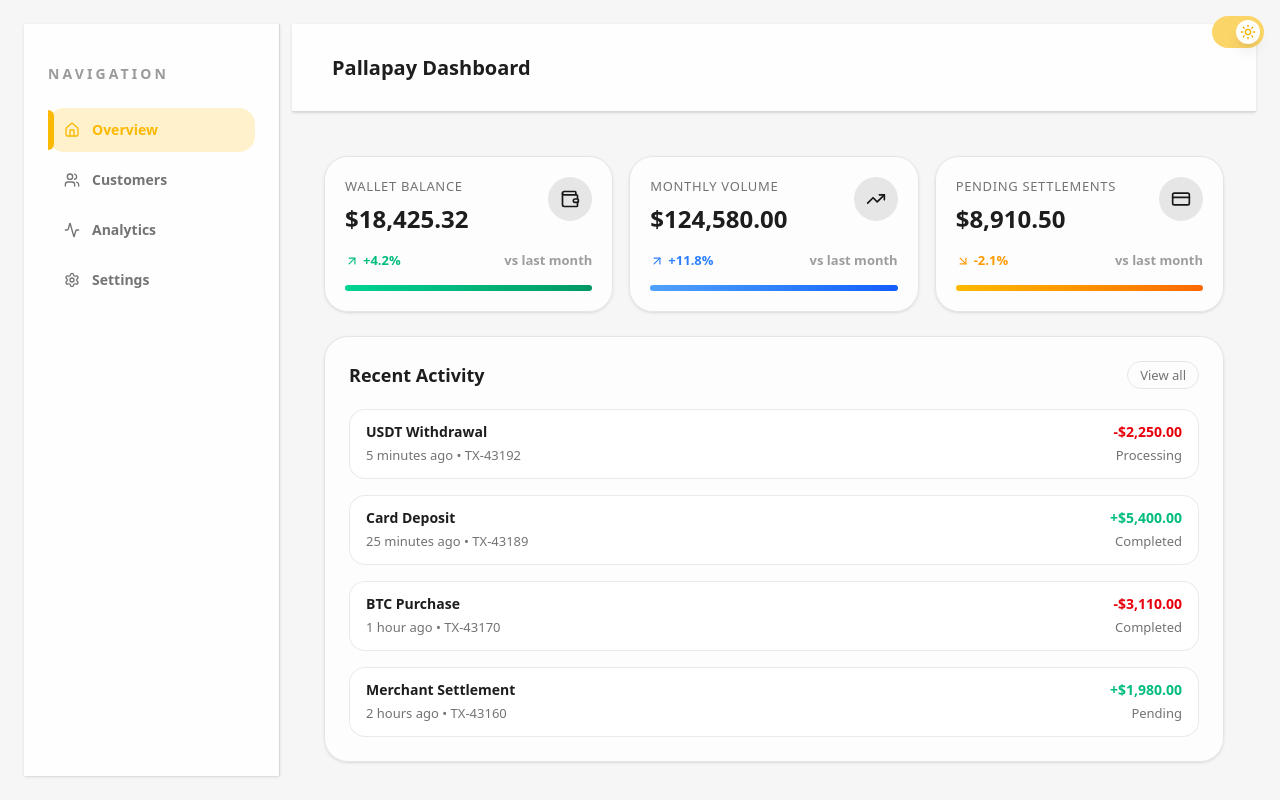
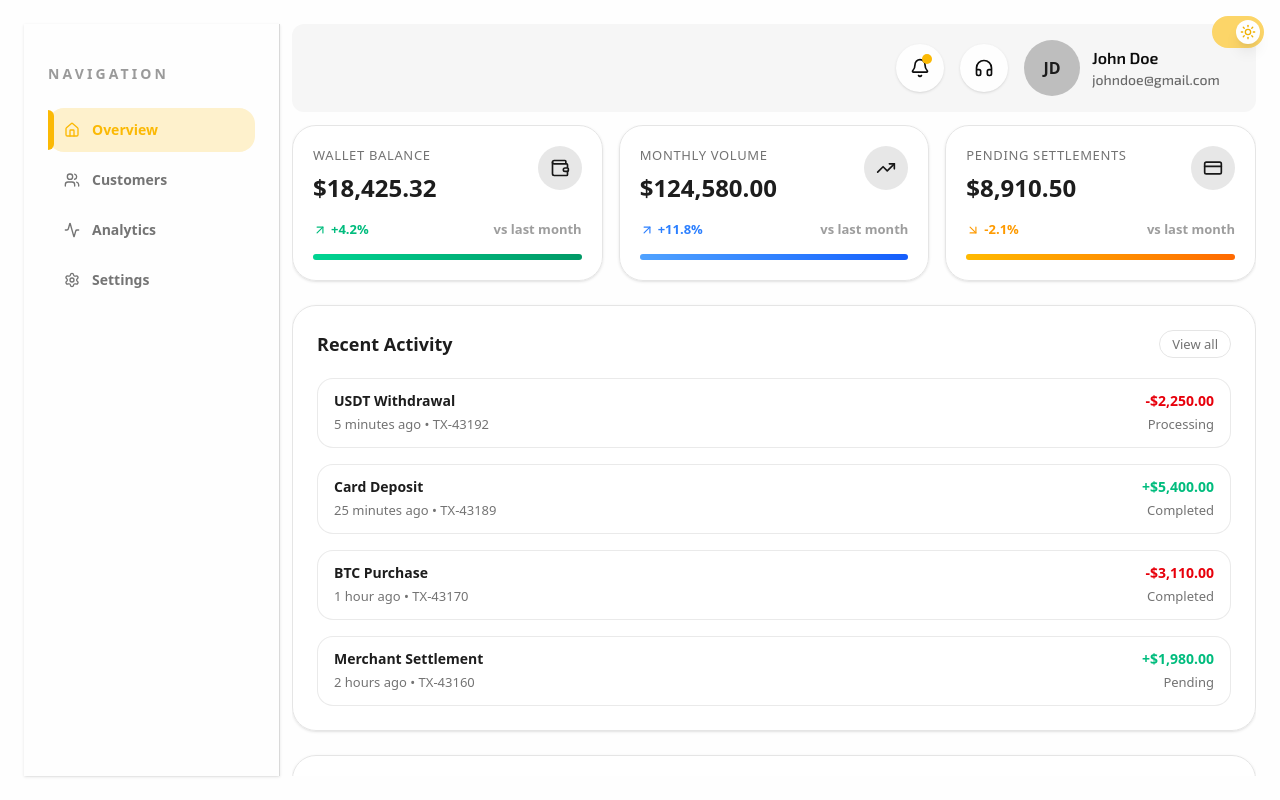
Before and after one commit to kishanpallapay/pallapay-redesign, a Next.js app: page /dashboard in a window 1280 px wide. Built offline with nearby package versions, Linux system fonts and the light colour scheme.

Commit message:
chore: add top header right section UX

```diff
--- a/app/layout.tsx
+++ b/app/layout.tsx
@@ -31,7 +31,9 @@ export default function RootLayout({
           }}
         />
       </head>
-      <body className={`${geistSans.variable} ${geistMono.variable} antialiased`}>
+      <body
+        className={`${geistSans.variable} ${geistMono.variable} antialiased`}
+      >
         <ThemeToggle />
         {children}
       </body>
--- /dev/null
+++ b/components/layouts/top-header.tsx
@@ -0,0 +1,146 @@
+"use client";
+
+import Image from "next/image";
+import { Bell, Headphones, Menu, Search, X } from "lucide-react";
+import { ComponentPropsWithoutRef, ReactNode, useEffect, useRef } from "react";
+
+import { cn } from "@/lib/utils";
+import { Button } from "../ui/button";
+
+export type HeaderUser = {
+  name: string;
+  email: string;
+  avatarUrl?: string;
+};
+
+type TopHeaderProps = {
+  hasNav: boolean;
+  sidebarOpen: boolean;
+  onToggleSidebar: () => void;
+  header?: ReactNode;
+  actions?: ReactNode;
+  searchPlaceholder: string;
+  hasNotificationDot: boolean;
+  user: HeaderUser;
+  onHeightChange?: (height: number) => void;
+} & ComponentPropsWithoutRef<"header">;
+
+const getInitials = (value: string) =>
+  value
+    .split(" ")
+    .filter(Boolean)
+    .map(part => part.charAt(0)?.toUpperCase() ?? "")
+    .slice(0, 2)
+    .join("") || "JD";
+
+export function TopHeader({
+  hasNav,
+  sidebarOpen,
+  onToggleSidebar,
+  header,
+  actions,
+  searchPlaceholder,
+  hasNotificationDot,
+  user,
+  className,
+  style,
+  onHeightChange,
+  ...rest
+}: TopHeaderProps) {
+  const headerRef = useRef<HTMLElement | null>(null);
+  const lastReportedHeight = useRef<number>(0);
+  const userInitials = getInitials(user.name);
+
+  useEffect(() => {
+    if (!onHeightChange) return;
+    const node = headerRef.current;
+    if (!node) return;
+
+    const reportHeight = (height: number) => {
+      if (Math.abs(lastReportedHeight.current - height) < 0.5) return;
+      lastReportedHeight.current = height;
+      onHeightChange(height);
+    };
+
+    reportHeight(node.getBoundingClientRect().height);
+
+    if (typeof ResizeObserver === "undefined") return;
+
+    const observer = new ResizeObserver(entries => {
+      for (const entry of entries) {
+        if (entry.target !== node) continue;
+        reportHeight(entry.contentRect.height);
+      }
+    });
+
+    observer.observe(node);
+
+    return () => observer.disconnect();
+  }, [onHeightChange]);
+
+  return (
+    <header
+      ref={headerRef}
+      className={cn(
+        "fixed top-6 left-6 right-6 z-30 transition-all",
+        hasNav ? "lg:left-[calc(16rem+2.25rem)]" : "",
+        className
+      )}
+      style={style}
+      {...rest}
+    >
+      <div className="w-full rounded-[12px] bg-gray-50 dark:bg-gray-600 px-4 py-4  sm:px-4 sm:py-2 md:py-4 md:pl-3.5 md:pr-6">
+        <div className="flex w-full flex-wrap items-center gap-4 md:flex-nowrap md:gap-6">
+          <div className="flex w-full items-center justify-end gap-3 md:basis-auto md:flex-nowrap md:gap-4">
+            <div className="flex items-center gap-4">
+              <Button
+                type="button"
+                className="bg-white dark:bg-black w-10 h-10 md:h-12 md:w-12 p-2.5  rounded-full relative"
+                aria-label="Notifications"
+              >
+                <Bell className="h-5 w-5" />
+                {hasNotificationDot ? (
+                  <span className="absolute right-2 top-2 md:top-2.5 md:right-3 inline-flex h-2.5 w-2.5 items-center justify-center rounded-full bg-orange ">
+                    <span className="sr-only">New notifications</span>
+                  </span>
+                ) : null}
+              </Button>
+              <Button
+                variant={"primary"}
+                className="bg-white dark:bg-black w-10 h-10 md:h-12 md:w-12 p-2.5 rounded-full"
+                aria-label="Customer support"
+              >
+                <Headphones className="h-5 w-5" />
+              </Button>
+              <div className="flex items-center gap-2 md:gap-3 rounded-full">
+                {user.avatarUrl ? (
+                  <div className="relative w-10 h-10 md:h-14 md:w-14 overflow-hidden rounded-full bg-gray-200">
+                    <Image
+                      src={user.avatarUrl}
+                      alt={`${user.name}'s avatar`}
+                      fill
+                      sizes="56px"
+                      className="object-cover"
+                    />
+                  </div>
+                ) : (
+                  <div className="flex  w-10 h-10 md:h-14 md:w-14 items-center justify-center rounded-full bg-gray-200 text-base font-semibold text-gray-600 dark:bg-gray-700 dark:text-gray-200">
+                    {userInitials}
+                  </div>
+                )}
+                <div className="hidden min-w-[140px] text-left leading-tight sm:block">
+                  <p className="text-base font-exo2-semibold text-black dark:text-white">
+                    {user.name}
+                  </p>
+                  <p className="text-sm font-exo2-medium text-black dark:text-white opacity-60">
+                    {user.email}
+                  </p>
+                </div>
+              </div>
+            </div>
+          </div>
+        </div>
+      </div>
+    </header>
+  );
+}
--- a/components/layouts/with-responsive-layout.tsx
+++ b/components/layouts/with-responsive-layout.tsx
@@ -9,9 +9,10 @@ import {
 } from "react";
 import Link from "next/link";
 import { usePathname } from "next/navigation";
-import { Menu, X } from "lucide-react";
+import { X } from "lucide-react";
 
 import { cn } from "@/lib/utils";
+import { HeaderUser, TopHeader } from "@/components/layouts/top-header";
 
 type NavItem = {
   label: string;
@@ -25,11 +26,20 @@ type LayoutOptions = {
   header?: ReactNode;
   actions?: ReactNode;
   sidebarTitle?: ReactNode;
+  searchPlaceholder?: string;
+  user?: HeaderUser;
+  hasNotificationDot?: boolean;
 };
 
 type ResponsiveLayoutProps = LayoutOptions & {
   children: ReactNode;
 };
+
+const DEFAULT_USER: HeaderUser = {
+  name: "John Doe",
+  email: "johndoe@gmail.com",
+};
+const DEFAULT_HEADER_HEIGHT = 112;
 
 function ResponsiveLayout({
   children,
@@ -37,13 +47,25 @@ function ResponsiveLayout({
   header,
   actions,
   sidebarTitle,
+  searchPlaceholder = "Search",
+  user,
+  hasNotificationDot = true,
 }: ResponsiveLayoutProps) {
   const [sidebarOpen, setSidebarOpen] = useState(false);
+  const [headerHeight, setHeaderHeight] = useState<number | null>(null);
   const pathname = usePathname() ?? "/";
   const hasNav = Boolean(navItems?.length);
+  const userProfile = user ?? DEFAULT_USER;
+  const toggleSidebar = useCallback(() => setSidebarOpen(open => !open), []);
 
   const closeSidebar = useCallback(() => {
     setSidebarOpen(false);
+  }, []);
+
+  const handleHeaderHeight = useCallback((height: number) => {
+    setHeaderHeight(previous =>
+      previous !== null && Math.abs(previous - height) < 0.5 ? previous : height
+    );
   }, []);
 
   const renderNavItems = useCallback(
@@ -74,8 +96,12 @@ function ResponsiveLayout({
     [navItems, pathname]
   );
 
+  const mainTopOffset = `calc(${
+    headerHeight ?? DEFAULT_HEADER_HEIGHT
+  }px + 2.3rem)`;
+
   return (
-    <div className="relative flex h-screen w-screen overflow-hidden bg-gray-50 p-6 text-gray-600">
+    <div className="relative flex h-screen w-screen overflow-hidden dark:bg-black bg-white p-6 text-gray-600">
       {hasNav ? (
         <aside className="fixed top-6 bottom-6 left-6 z-40 hidden w-64 border-r border-gray-100 bg-white pb-8 pt-10 shadow-sm lg:flex">
           <div className="flex h-full w-full flex-col gap-6 overflow-y-auto px-6">
@@ -130,46 +156,23 @@ function ResponsiveLayout({
       ) : null}
 
       <div className="flex h-full w-full flex-col lg:pl-[calc(16rem+0.75rem)]">
-        <header
-          className={cn(
-            "fixed top-6 left-6 right-6 z-30 flex h-[88px] items-center border-b border-gray-100 bg-white/95 px-4 shadow-sm backdrop-blur transition-all lg:left-[calc(16rem+2.25rem)] lg:px-10"
-          )}
+        <TopHeader
+          hasNav={hasNav}
+          sidebarOpen={sidebarOpen}
+          onToggleSidebar={toggleSidebar}
+          header={header}
+          actions={actions}
+          searchPlaceholder={searchPlaceholder}
+          hasNotificationDot={hasNotificationDot}
+          user={userProfile}
+          onHeightChange={handleHeaderHeight}
+        />
+
+        <main
+          className="fixed left-6 right-6 bottom-6 overflow-y-auto lg:left-[calc(16rem+2.25rem)]"
+          style={{ top: mainTopOffset }}
         >
-          <div className="flex w-full items-center justify-between gap-4">
-            <div className="flex items-center gap-3">
-              {hasNav ? (
-                <button
-                  type="button"
-                  className="inline-flex h-11 w-11 items-center justify-center rounded-full border border-gray-100 text-gray-400 transition hover:bg-gray-50 hover:text-gray-600 focus-visible:outline-none focus-visible:ring-2 focus-visible:ring-orange-200 focus-visible:ring-offset-2 focus-visible:ring-offset-white lg:hidden"
-                  onClick={() => setSidebarOpen(open => !open)}
-                  aria-label={
-                    sidebarOpen ? "Close navigation" : "Open navigation"
-                  }
-                  aria-expanded={sidebarOpen}
-                >
-                  {sidebarOpen ? (
-                    <X className="h-5 w-5" />
-                  ) : (
-                    <Menu className="h-5 w-5" />
-                  )}
-                </button>
-              ) : null}
-              <div className="text-xl font-semibold leading-tight text-gray-600">
-                {header}
-              </div>
-            </div>
-            {actions ? (
-              <div className="flex items-center gap-3 text-gray-500">
-                {actions}
-              </div>
-            ) : null}
-          </div>
-        </header>
-
-        <main className="flex-1 overflow-y-auto bg-gray-50 pt-[100px]">
-          <div className="mx-auto h-full w-full max-w-6xl px-4 pb-12 pt-8 sm:px-6 lg:px-8">
-            {children}
-          </div>
+          <div className="h-full w-full no-scrollbar ">{children}</div>
         </main>
       </div>
     </div>
@@ -187,6 +190,9 @@ export function withResponsiveLayout<P extends Record<string, unknown>>(
         header={options?.header}
         actions={options?.actions}
         sidebarTitle={options?.sidebarTitle}
+        searchPlaceholder={options?.searchPlaceholder}
+        user={options?.user}
+        hasNotificationDot={options?.hasNotificationDot}
       >
         <Component {...props} />
       </ResponsiveLayout>
```
